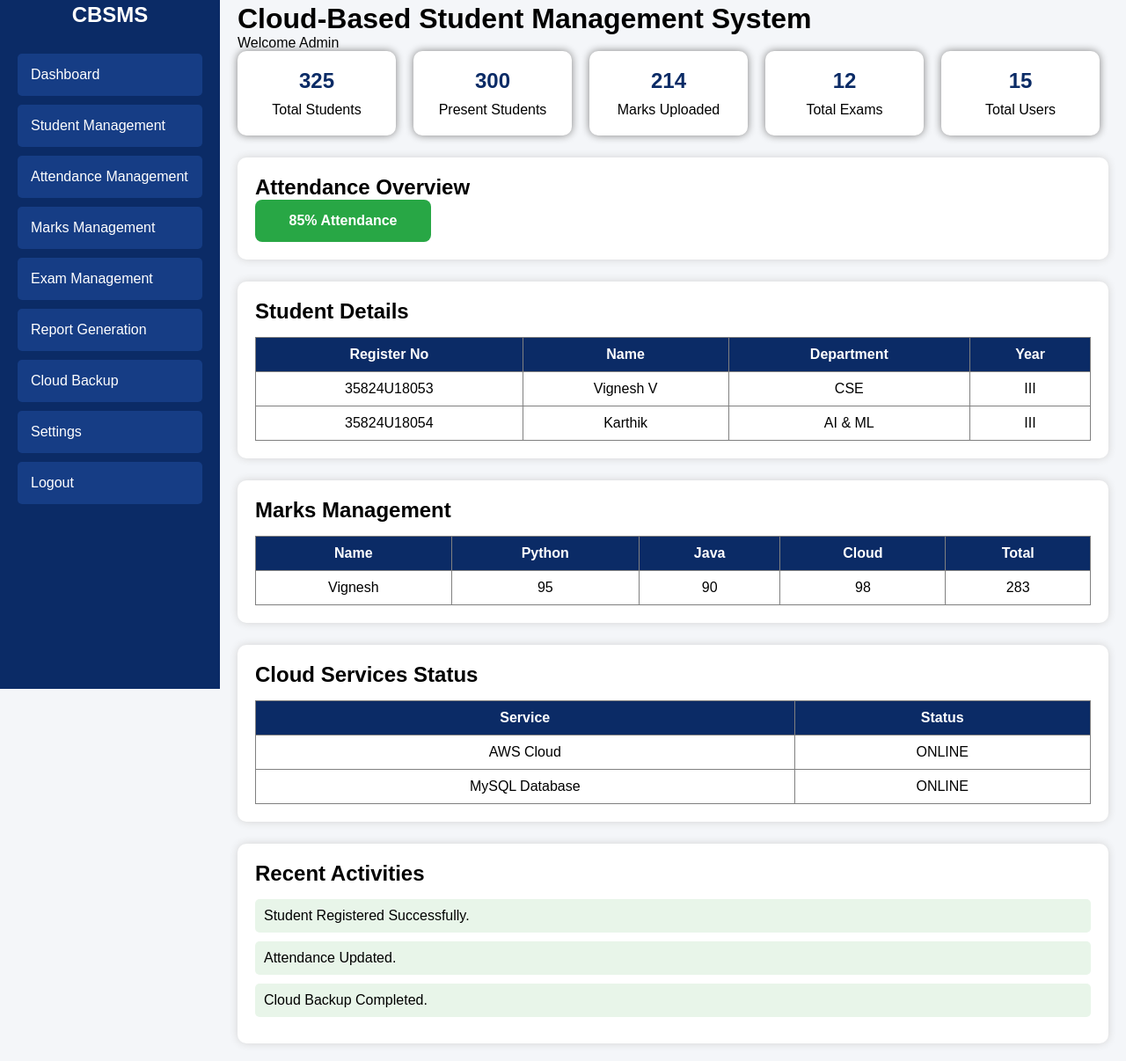
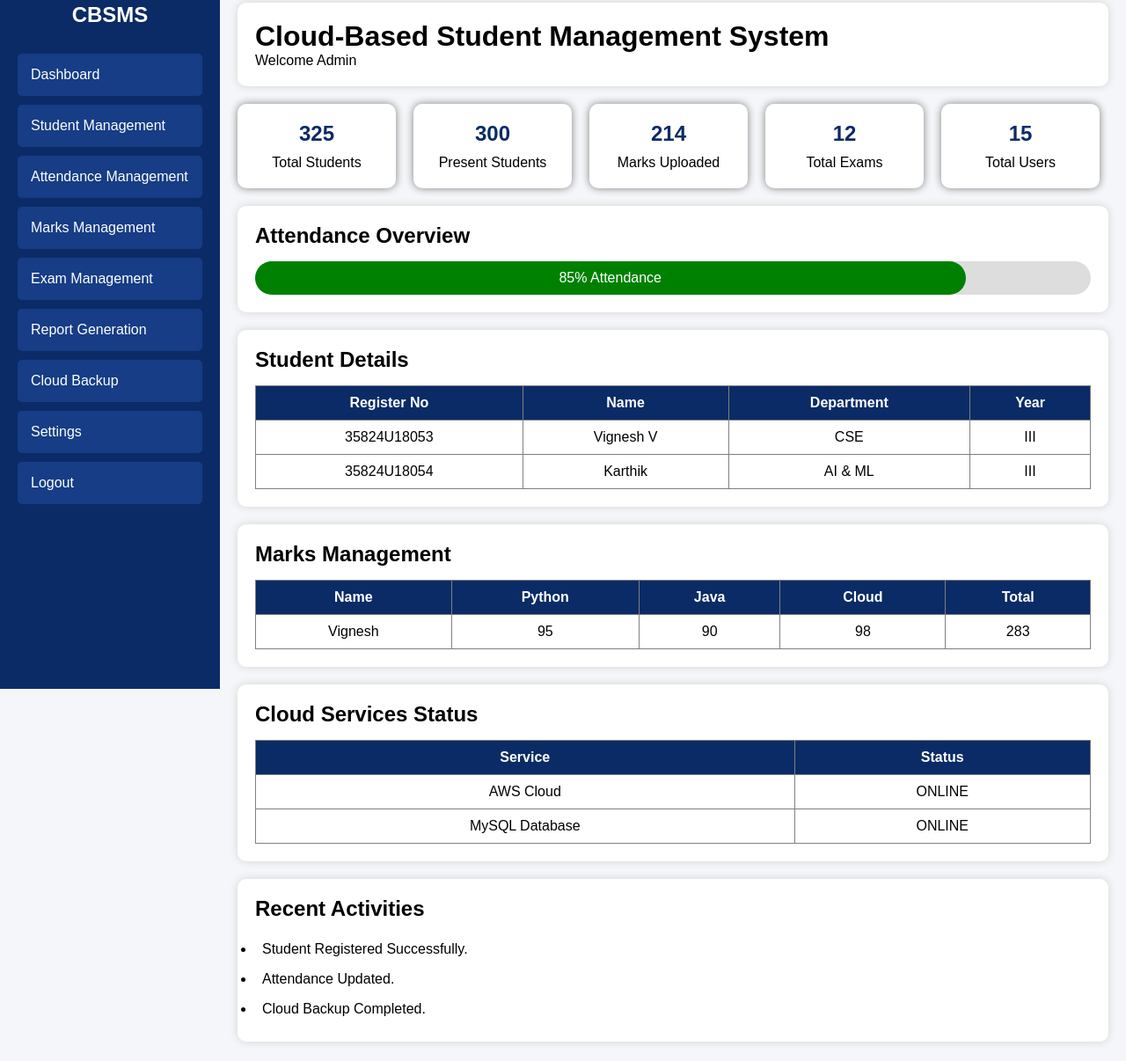
Before and after one commit to karthiksound2128-ops/Cloud-based-Studentmanagement-system-, a plain HTML site: page index.html in a window 1280 px wide. Shown: the part 17-1223 px from the top of the page at 88% size. Drawn offline with Linux system fonts and the light colour scheme; a script that the page names is missing.

Commit message:
Update style.css

```diff
--- a/style.css
+++ b/style.css
@@ -2,155 +2,122 @@
 margin:0;
 padding:0;
 box-sizing:border-box;
+font-family:Arial,sans-serif;
 }
 
 body{
-
-font-family:Arial,sans-serif;
 display:flex;
 background:#f4f6f9;
-
 }
 
 .sidebar{
-
 width:250px;
 height:100vh;
 background:#0B2B66;
 color:white;
 padding:20px;
-
 }
 
 .sidebar h2{
-
 text-align:center;
 margin-bottom:30px;
-
 }
 
 .sidebar ul{
-
 list-style:none;
-
 }
 
 .sidebar ul li{
-
 padding:15px;
 margin-bottom:10px;
 background:#163D85;
 border-radius:5px;
 cursor:pointer;
-
 }
 
 .sidebar ul li:hover{
-
-background:#1E56B5;
-
+background:#2B62C2;
 }
 
 .main{
-
 flex:1;
 padding:20px;
-
 }
 
-header{
-
+.header{
 background:white;
 padding:20px;
 border-radius:10px;
 box-shadow:0 0 10px lightgray;
 margin-bottom:20px;
-
 }
 
 .cards{
-
 display:flex;
 gap:20px;
 flex-wrap:wrap;
-
 }
 
 .card{
-
+width:180px;
 background:white;
-width:180px;
 padding:20px;
-text-align:center;
 border-radius:10px;
 box-shadow:0 0 10px gray;
-
+text-align:center;
 }
 
 .card h2{
-
 color:#0B2B66;
 margin-bottom:10px;
-
 }
 
 .section{
-
-margin-top:25px;
+margin-top:20px;
 background:white;
 padding:20px;
 border-radius:10px;
 box-shadow:0 0 10px lightgray;
-
 }
 
 .progress{
+width:100%;
+background:#ddd;
+border-radius:20px;
+margin-top:15px;
+}
 
-width:200px;
-padding:15px;
-background:#28A745;
+.progress-bar{
+width:85%;
+background:green;
 color:white;
-border-radius:8px;
-font-weight:bold;
+padding:10px;
+border-radius:20px;
 text-align:center;
-
 }
 
 table{
-
 width:100%;
 margin-top:15px;
 border-collapse:collapse;
-
 }
 
-table th,table td{
-
+table th,
+table td{
 padding:10px;
 border:1px solid gray;
 text-align:center;
-
 }
 
 table th{
-
 background:#0B2B66;
 color:white;
-
 }
 
-.section ul{
-
-list-style:none;
+ul{
 margin-top:15px;
-
 }
 
-.section ul li{
-
-padding:10px;
-margin-bottom:10px;
-background:#E8F5E9;
-border-radius:5px;
-
+ul li{
+padding:8px;
 }
```
